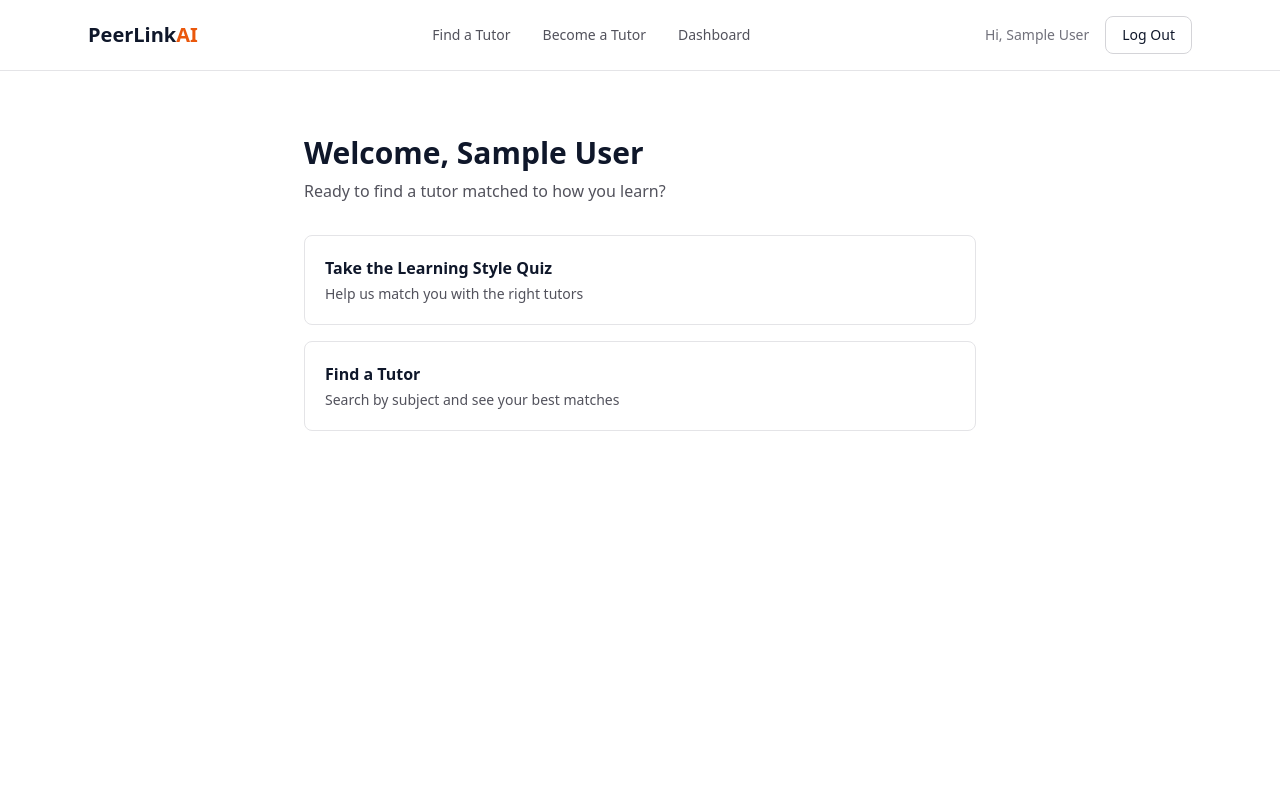
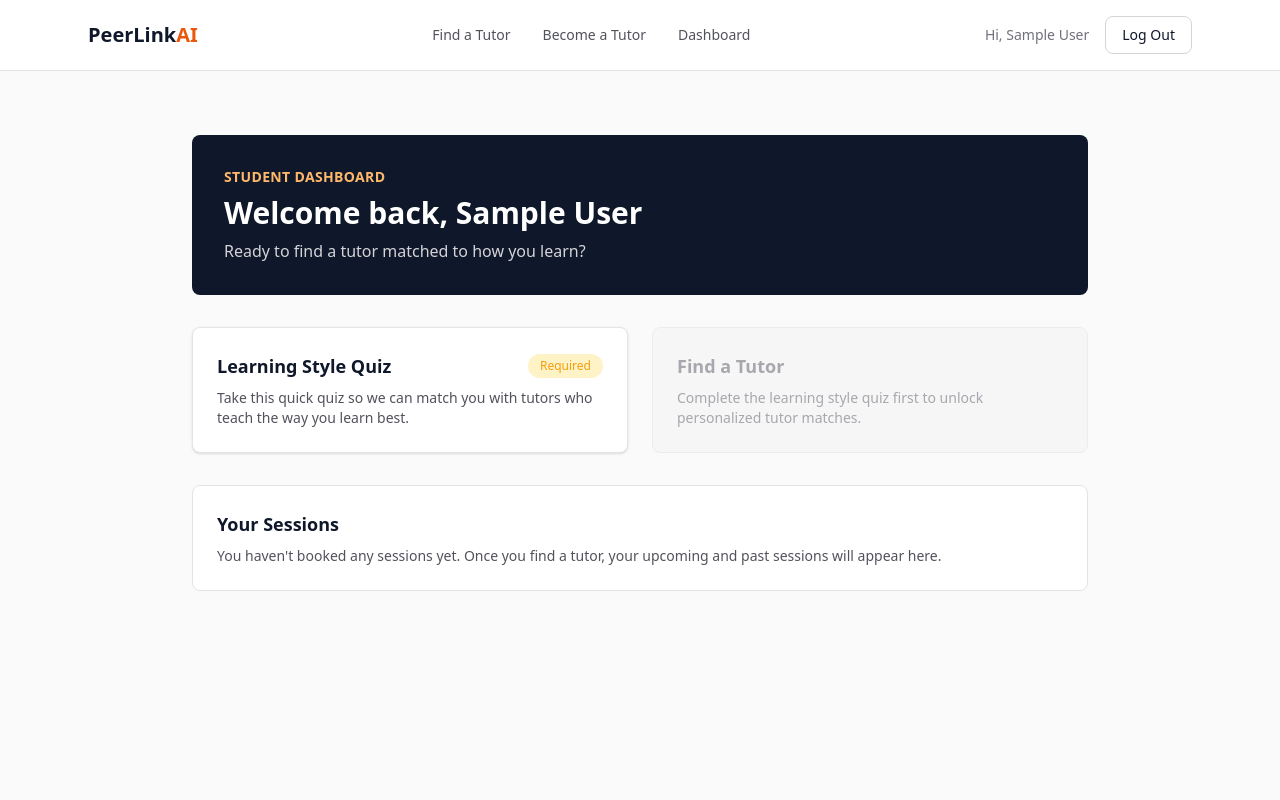
Before and after one commit to bakr24/PeerLinkAI, a Next.js app in the folder frontend/: page /dashboard/student in a window 1280 px wide. Shown: the top 800 px of the page. Built offline with nearby package versions, Linux system fonts and the light colour scheme; sample sign-in values are in the browser's storage.

Commit message:
feat(frontend): compulsory quiz after signup, dynamic welcome messages, dashboard route protection

```diff
--- a/frontend/src/app/dashboard/student/page.js
+++ b/frontend/src/app/dashboard/student/page.js
@@ -1,28 +1,98 @@
 "use client";
 
+import { useEffect } from "react";
 import { useAuth } from "@/context/AuthContext";
+import { useRouter, useSearchParams } from "next/navigation";
 import Link from "next/link";
 
 export default function StudentDashboard() {
-  const { user } = useAuth();
+  const { user, loading, hasTakenQuiz } = useAuth();
+  const router = useRouter();
+  const searchParams = useSearchParams();
+  const welcome = searchParams.get("welcome");
+
+  useEffect(() => {
+    if (!loading && !user) {
+      router.replace("/login");
+    }
+  }, [loading, user, router]);
+
+  if (loading || !user) {
+    return null;
+  }
+
+  let heading = `Welcome back, ${user.name}`;
+  let subtext = "Ready to find a tutor matched to how you learn?";
+
+  if (welcome === "new") {
+    heading = `Congratulations, ${user.name}!`;
+    subtext = "Your account is ready. We think PeerLinkAI is really going to work for you.";
+  } else if (welcome === "back") {
+    heading = `Welcome back, ${user.name} — we missed you!`;
+    subtext = "Ready to pick up where you left off?";
+  } else if (welcome === "quiz-done") {
+    heading = `Nice work, ${user.name}!`;
+    subtext = "Your learning style is saved. Let's find tutors who match how you learn.";
+  }
 
   return (
-    <main className="min-h-screen bg-background px-6 py-16">
-      <div className="mx-auto max-w-2xl">
-        <h1 className="text-3xl font-semibold text-secondary">
-          Welcome, {user?.name || "Student"}
-        </h1>
-        <p className="mt-2 text-zinc-600">Ready to find a tutor matched to how you learn?</p>
+    <main className="min-h-screen bg-zinc-50 px-6 py-16">
+      <div className="mx-auto max-w-4xl">
+        <div className="rounded-default bg-secondary p-8 text-white">
+          <p className="text-sm font-semibold uppercase tracking-wide text-orange-300">Student Dashboard</p>
+          <h1 className="mt-2 text-3xl font-semibold">{heading}</h1>
+          <p className="mt-2 text-zinc-300">{subtext}</p>
+        </div>
 
-        <div className="mt-8 flex flex-col gap-4">
-          <Link href="/quiz" className="rounded-default border border-zinc-200 p-5 hover:border-primary transition-colors block">
-            <h2 className="font-semibold text-secondary">Take the Learning Style Quiz</h2>
-            <p className="text-sm text-zinc-600 mt-1">Help us match you with the right tutors</p>
+        <div className="mt-8 grid gap-6 sm:grid-cols-2">
+          <Link
+            href="/quiz"
+            className="rounded-default border border-zinc-200 bg-white p-6 shadow-sm transition-all hover:-translate-y-0.5 hover:shadow-md block"
+          >
+            <div className="flex items-center justify-between">
+              <h2 className="font-semibold text-secondary text-lg">Learning Style Quiz</h2>
+              <span
+                className={
+                  hasTakenQuiz
+                    ? "rounded-full bg-green-100 px-3 py-1 text-xs font-medium text-success"
+                    : "rounded-full bg-amber-100 px-3 py-1 text-xs font-medium text-warning"
+                }
+              >
+                {hasTakenQuiz ? "Completed" : "Required"}
+              </span>
+            </div>
+            <p className="mt-2 text-sm text-zinc-600">
+              {hasTakenQuiz
+                ? "You can retake the quiz anytime if your learning style changes."
+                : "Take this quick quiz so we can match you with tutors who teach the way you learn best."}
+            </p>
           </Link>
-          <Link href="/search" className="rounded-default border border-zinc-200 p-5 hover:border-primary transition-colors block">
-            <h2 className="font-semibold text-secondary">Find a Tutor</h2>
-            <p className="text-sm text-zinc-600 mt-1">Search by subject and see your best matches</p>
-          </Link>
+
+          {hasTakenQuiz ? (
+            <Link
+              href="/search"
+              className="rounded-default border border-zinc-200 bg-white p-6 shadow-sm transition-all hover:-translate-y-0.5 hover:shadow-md block"
+            >
+              <h2 className="font-semibold text-secondary text-lg">Find a Tutor</h2>
+              <p className="mt-2 text-sm text-zinc-600">
+                Search by subject and see tutors ranked by how well they match you.
+              </p>
+            </Link>
+          ) : (
+            <div className="rounded-default border border-zinc-200 bg-zinc-100 p-6 opacity-60">
+              <h2 className="font-semibold text-zinc-500 text-lg">Find a Tutor</h2>
+              <p className="mt-2 text-sm text-zinc-500">
+                Complete the learning style quiz first to unlock personalized tutor matches.
+              </p>
+            </div>
+          )}
+        </div>
+
+        <div className="mt-8 rounded-default border border-zinc-200 bg-white p-6">
+          <h2 className="font-semibold text-secondary text-lg">Your Sessions</h2>
+          <p className="mt-2 text-sm text-zinc-600">
+            You haven't booked any sessions yet. Once you find a tutor, your upcoming and past sessions will appear here.
+          </p>
         </div>
       </div>
     </main>
--- a/frontend/src/app/dashboard/tutor/page.js
+++ b/frontend/src/app/dashboard/tutor/page.js
@@ -1,24 +1,71 @@
 "use client";
 
+import { useEffect } from "react";
 import { useAuth } from "@/context/AuthContext";
+import { useRouter, useSearchParams } from "next/navigation";
 import Link from "next/link";
 
 export default function TutorDashboard() {
-  const { user } = useAuth();
+  const { user, loading } = useAuth();
+  const router = useRouter();
+  const searchParams = useSearchParams();
+  const welcome = searchParams.get("welcome");
+
+  useEffect(() => {
+    if (!loading && !user) {
+      router.replace("/login");
+    }
+  }, [loading, user, router]);
+
+  if (loading || !user) {
+    return null;
+  }
+
+  const heading =
+    welcome === "new" ? `Congratulations, ${user.name}!` : `Welcome back, ${user.name}`;
+  const subtext =
+    welcome === "new"
+      ? "Your account is ready. Apply to teach a subject to get started as a peer tutor."
+      : "Manage your tutoring profile and applications.";
 
   return (
-    <main className="min-h-screen bg-background px-6 py-16">
-      <div className="mx-auto max-w-2xl">
-        <h1 className="text-3xl font-semibold text-secondary">
-          Welcome, {user?.name || "Tutor"}
-        </h1>
-        <p className="mt-2 text-zinc-600">Manage your tutoring profile and applications.</p>
+    <main className="min-h-screen bg-zinc-50 px-6 py-16">
+      <div className="mx-auto max-w-4xl">
+        <div className="rounded-default bg-secondary p-8 text-white">
+          <p className="text-sm font-semibold uppercase tracking-wide text-orange-300">Tutor Dashboard</p>
+          <h1 className="mt-2 text-3xl font-semibold">{heading}</h1>
+          <p className="mt-2 text-zinc-300">{subtext}</p>
+        </div>
 
-        <div className="mt-8 flex flex-col gap-4">
-          <Link href="/become-tutor" className="rounded-default border border-zinc-200 p-5 hover:border-primary transition-colors block">
-            <h2 className="font-semibold text-secondary">Apply to Teach a Subject</h2>
-            <p className="text-sm text-zinc-600 mt-1">Pass a quick qualification quiz to get listed</p>
+        <div className="mt-8 grid gap-6 sm:grid-cols-2">
+          <Link
+            href="/become-tutor"
+            className="rounded-default border border-zinc-200 bg-white p-6 shadow-sm transition-all hover:-translate-y-0.5 hover:shadow-md block"
+          >
+            <div className="flex items-center justify-between">
+              <h2 className="font-semibold text-secondary text-lg">Apply to Teach a Subject</h2>
+              <span className="rounded-full bg-zinc-100 px-3 py-1 text-xs font-medium text-zinc-500">
+                Not Applied
+              </span>
+            </div>
+            <p className="mt-2 text-sm text-zinc-600">
+              Pass a quick qualification quiz on your subject to get listed as a verified tutor.
+            </p>
           </Link>
+
+          <div className="rounded-default border border-zinc-200 bg-white p-6">
+            <h2 className="font-semibold text-secondary text-lg">Verification Status</h2>
+            <p className="mt-2 text-sm text-zinc-600">
+              Apply to a subject first to begin the verification process.
+            </p>
+          </div>
+        </div>
+
+        <div className="mt-8 rounded-default border border-zinc-200 bg-white p-6">
+          <h2 className="font-semibold text-secondary text-lg">Your Sessions</h2>
+          <p className="mt-2 text-sm text-zinc-600">
+            No session requests yet. Once you're verified, students will be able to book you here.
+          </p>
         </div>
       </div>
     </main>
--- a/frontend/src/app/globals.css
+++ b/frontend/src/app/globals.css
@@ -3,12 +3,10 @@
 :root {
   --background: #ffffff;
   --foreground: #0F172A;
-
   --color-primary: #EA580C;
   --color-secondary: #0F172A;
   --color-success: #22C55E;
   --color-warning: #F59E0B;
-
   --radius-default: 8px;
 }
 
@@ -32,3 +30,7 @@ body {
   color: var(--foreground);
   font-family: var(--font-sans);
 }
+
+button:not(:disabled){
+  cursor: pointer;
+}
--- a/frontend/src/app/quiz/page.js
+++ b/frontend/src/app/quiz/page.js
@@ -1,6 +1,8 @@
 "use client";
 
 import { useState } from "react";
+import { useRouter, useSearchParams } from "next/navigation";
+import { useAuth } from "@/context/AuthContext";
 import Button from "@/components/Button";
 
 const questions = [
@@ -14,6 +16,10 @@ const questions = [
 
 export default function QuizPage() {
   const [answers, setAnswers] = useState({});
+  const { completeQuiz } = useAuth();
+  const router = useRouter();
+  const searchParams = useSearchParams();
+  const isNewSignup = searchParams.get("new") === "true";
 
   function handleAnswer(questionId, value) {
     setAnswers((prev) => ({ ...prev, [questionId]: value }));
@@ -38,8 +44,9 @@ export default function QuizPage() {
         : 0.5;
     });
 
-    console.log("learning_style_vector:", learningStyleVector);
-    alert("Quiz submitted. Check the browser console for your learning style vector (backend not connected yet).");
+       console.log("learning_style_vector:", learningStyleVector);
+    completeQuiz();
+    router.push(`/dashboard/student?welcome=${isNewSignup ? "new" : "quiz-done"}`);
   }
 
   const allAnswered = questions.every((q) => answers[q.id] !== undefined);
--- a/frontend/src/components/Header.js
+++ b/frontend/src/components/Header.js
@@ -1,10 +1,25 @@
 "use client";
 
 import Link from "next/link";
+import { usePathname } from "next/navigation";
 import { useAuth } from "@/context/AuthContext";
 
 export default function Header() {
   const { user, logout } = useAuth();
+    const pathname = usePathname();
+  const isAuthPage = pathname === "/signup" || pathname === "/login";
+
+  if (isAuthPage) {
+    return (
+      <header className="border-b border-zinc-200 bg-white">
+        <div className="mx-auto flex max-w-6xl items-center px-6 py-4">
+          <Link href="/" className="text-xl font-semibold text-secondary">
+            PeerLink<span className="text-primary">AI</span>
+          </Link>
+        </div>
+      </header>
+    );
+  }
 
   return (
     <header className="sticky top-0 z-50 border-b border-zinc-200 bg-white/95 backdrop-blur">
--- a/frontend/src/context/AuthContext.js
+++ b/frontend/src/context/AuthContext.js
@@ -6,13 +6,18 @@ const AuthContext = createContext(null);
 
 export function AuthProvider({ children }) {
   const [user, setUser] = useState(null);
+  const [hasTakenQuiz, setHasTakenQuiz] = useState(false);
   const [loading, setLoading] = useState(true);
 
   useEffect(() => {
     // MOCKED: real flow would validate a token with the backend on load
-    const stored = localStorage.getItem("peerlinkai_user");
-    if (stored) {
-      setUser(JSON.parse(stored));
+    const storedUser = localStorage.getItem("peerlinkai_user");
+    const storedQuiz = localStorage.getItem("peerlinkai_quiz_taken");
+    if (storedUser) {
+      setUser(JSON.parse(storedUser));
+    }
+    if (storedQuiz === "true") {
+      setHasTakenQuiz(true);
     }
     setLoading(false);
   }, []);
@@ -26,11 +31,18 @@ export function AuthProvider({ children }) {
 
   function logout() {
     setUser(null);
+    setHasTakenQuiz(false);
     localStorage.removeItem("peerlinkai_user");
+    localStorage.removeItem("peerlinkai_quiz_taken");
+  }
+
+  function completeQuiz() {
+    setHasTakenQuiz(true);
+    localStorage.setItem("peerlinkai_quiz_taken", "true");
   }
 
   return (
-    <AuthContext.Provider value={{ user, loading, login, logout }}>
+    <AuthContext.Provider value={{ user, loading, hasTakenQuiz, login, logout, completeQuiz }}>
       {children}
     </AuthContext.Provider>
   );
```
Also changed, not shown: frontend/src/app/login/page.js (+22 -6 lines), frontend/src/app/signup/page.js (+26 -7 lines).
